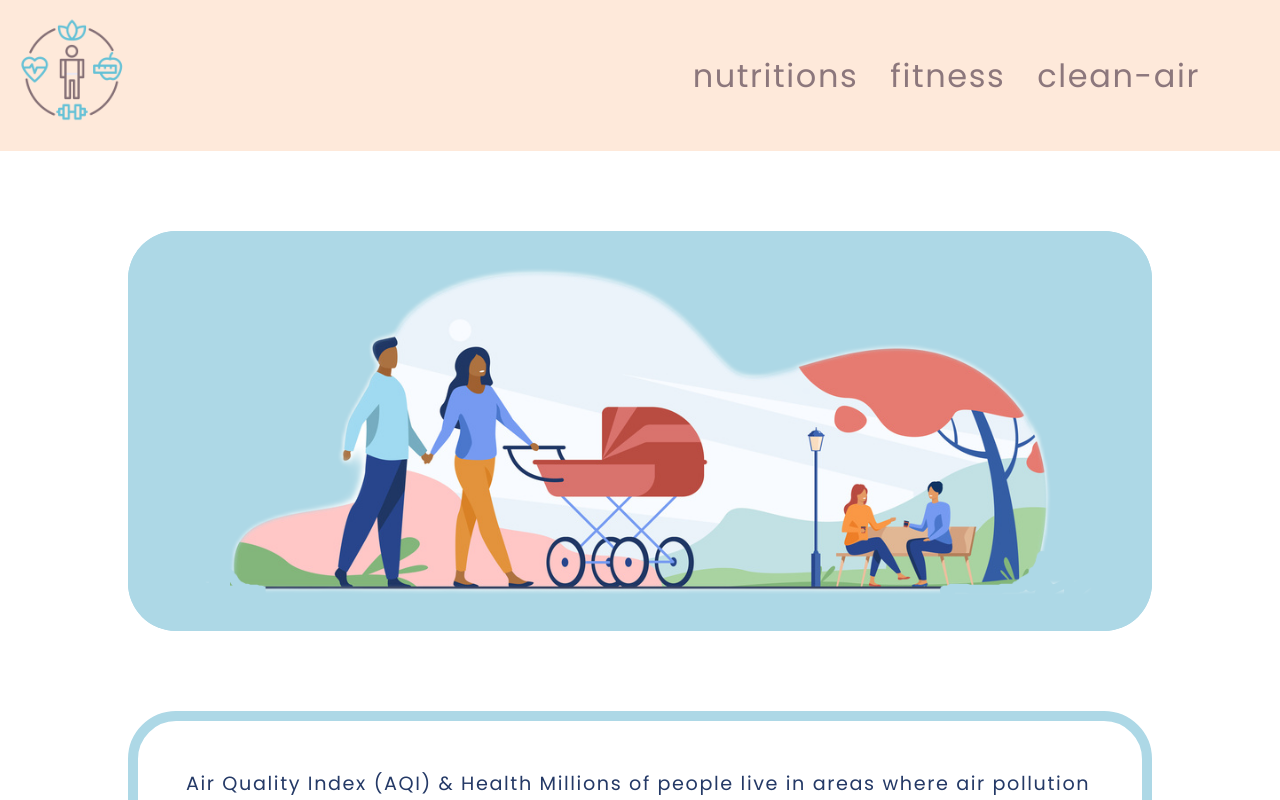
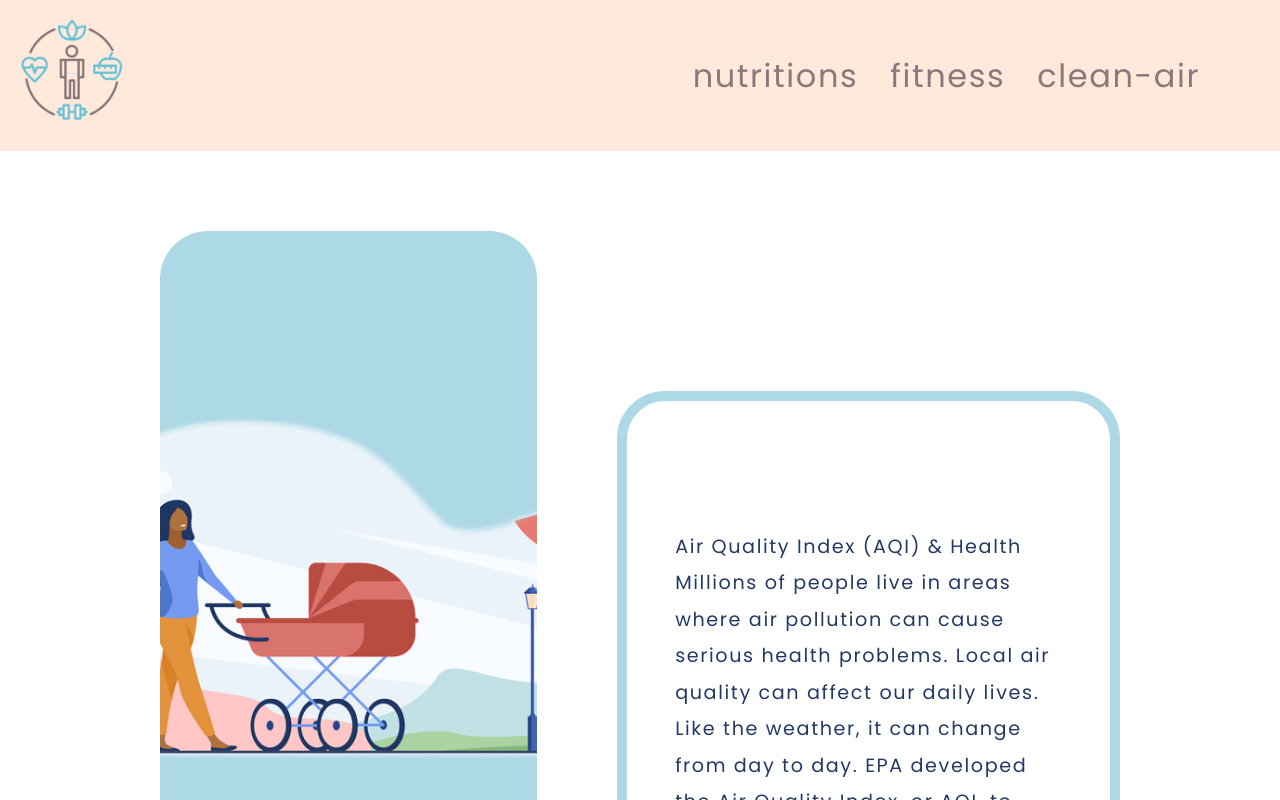
Before and after one commit to OxanaSF/healthy-hood, a React (Create React App) app: page /clean-air in a window 1280 px wide. Shown: the top 800 px of the page. Built offline with nearby package versions, Linux system fonts and the light colour scheme; a web font is replaced by a local one.

Commit message:
added styling to clean air page

```diff
--- a/src/pages/AirQualityPage.js
+++ b/src/pages/AirQualityPage.js
@@ -5,15 +5,12 @@ import { Link, Outlet } from 'react-router-dom';
 const AirQualityPage = () => {
   return (
     <AirQualityPageStyled>
-
-      <div className="section1">
+      <div className="section">
         <img
           src={`${process.env.PUBLIC_URL}/images/family-outside-no-bg.jpeg`}
           alt=""
         />
-      </div>
 
-      <div className="section2">
         <p>
           Air Quality Index (AQI) & Health Millions of people live in areas
           where air pollution can cause serious health problems. Local air
@@ -30,7 +27,6 @@ const AirQualityPage = () => {
           <Link to="/clean-air/list"> List </Link>
           <Link to="/clean-air/list"> List </Link>
           <Link to="/clean-air/list"> List </Link>
-
         </nav>
 
         <Outlet />
@@ -40,33 +36,21 @@ const AirQualityPage = () => {
 };
 
 const AirQualityPageStyled = styled.section`
-  .section1 {
-    width: 80%;
-    margin: 5rem auto;
-    height: 25rem;
+  display: flex;
+  flex-direction: column;
+  gap: 10rem;
+  .section {
+    /* width: 80%; */
+    margin: 5rem 10rem;
+    display: grid;
+    grid-template-columns: 1.2fr 1.6fr;
+    gap: 5rem;
 
-    border-radius: 3rem;
-    background-color: lightblue;
+    p {
+      margin-top: 10rem;
+      border-radius: 3rem;
+      color: #243966;
 
-    img {
-      background-color: rgb(254, 233, 218);
-      background-color: lightblue;
-      height: 100%;
-      width: 100%;
-      border-radius: 3rem;
-      object-fit: cover;
-    }
-  }
-
-  .section2 {
-    width: 80%;
-    margin: 5rem auto;
-    p {
-      border-radius: 3rem;
-      height: 20rem;
-      color: #8c777c;
-      color: #243966;
-      border: 10px solid #ffbebf;
       border: 10px solid lightblue;
       background-color: white;
 
@@ -74,6 +58,22 @@ const AirQualityPageStyled = styled.section`
       height: 100%;
       font-size: 1.2rem;
       padding: 3rem;
+      display: flex;
+      justify-content: center;
+      align-items: center;
+      line-height: 1.9;
+    }
+
+    img {
+      background-color: lightblue;
+      width: 100%;
+      height: 24rem;
+      width: 24rem;
+      width: 100%;
+      height: 100%;
+      object-fit: cover;
+      border-radius: 3rem;
+      margin-bottom: 2rem;
     }
   }
 
@@ -96,7 +96,6 @@ const AirQualityPageStyled = styled.section`
       display: flex;
       justify-content: center;
       align-items: center;
-
     }
   }
 `;
```
